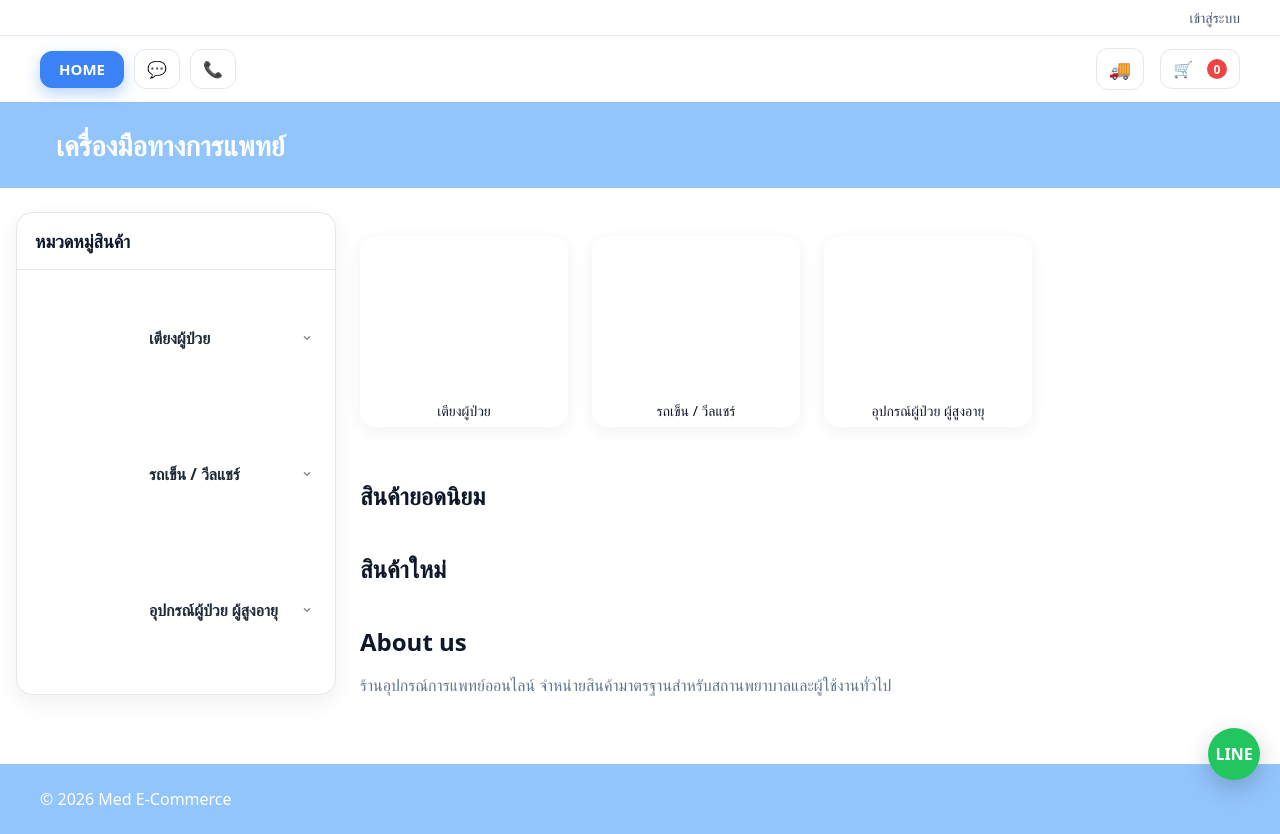
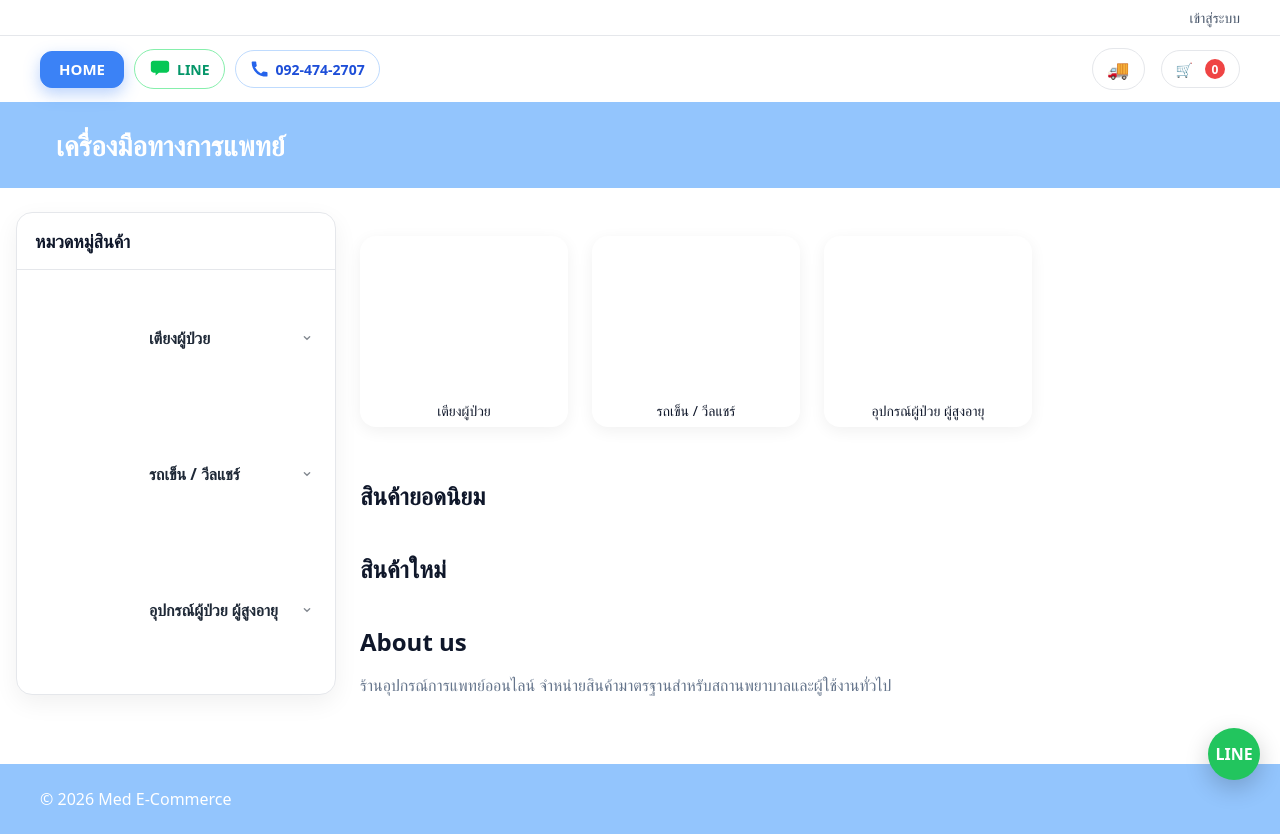
Before and after one commit to medecom34-ui/web-med, a plain HTML site: page docs/index.html in a window 1280 px wide. Drawn offline with Linux system fonts and the light colour scheme; no server answers.

Commit message:
contract

```diff
--- a/docs/assets/css/main.css
+++ b/docs/assets/css/main.css
@@ -1957,3 +1957,46 @@ html,body{margin:0;background:var(--bg);color:var(--ink);font-family:system-ui,S
   opacity: 1;
   transform: scale(1.05);
 }
+
+.header-icon {
+  display: inline-flex;
+  align-items: center;
+  gap: 6px;
+  padding: 8px 14px;
+  border-radius: 999px;
+  border: 1px solid #e5e7eb;
+  background: #fff;
+  font-weight: 600;
+  font-size: 14px;
+  text-decoration: none;
+  color: #0f172a;
+  transition: all .15s ease;
+}
+
+.header-icon:hover {
+  transform: translateY(-1px);
+  box-shadow: 0 4px 10px rgba(0,0,0,.08);
+}
+
+/* LINE */
+.header-line {
+  border-color: #86efac;
+}
+.header-line span {
+  color: #059669;
+}
+
+/* PHONE */
+.header-phone {
+  border-color: #bfdbfe;
+}
+.header-phone span {
+  color: #1d4ed8;
+}
+
+/* mobile: ซ่อนตัวอักษร เหลือแต่ไอค่อน */
+@media (max-width: 520px) {
+  .header-icon span {
+    display: none;
+  }
+}
--- a/docs/index.html
+++ b/docs/index.html
@@ -123,9 +123,38 @@
 <div class="header-left">
   <a class="nav-pill active" href="index.html">HOME</a>
 
-<a class="header-icon" href="https://line.me/R/ti/p/@876sqopb">💬</a>
-<a class="header-icon" href="tel:0924742707">📞</a>
 
+  <!-- LINE -->
+  <a class="header-icon header-line"
+     href="https://line.me/R/ti/p/@876sqopb"
+     target="_blank"
+     title="ติดต่อทาง LINE">
+    <svg viewBox="0 0 24 24" width="22" height="22" aria-hidden="true">
+      <path fill="#06C755"
+        d="M19.2 3H4.8C3.26 3 2 4.26 2 5.8v7.4C2 14.74
+           3.26 16 4.8 16h2.4v3l3.6-3h8.4
+           c1.54 0 2.8-1.26 2.8-2.8V5.8
+           C22 4.26 20.74 3 19.2 3z"/>
+    </svg>
+    <span>LINE</span>
+  </a>
+
+  <!-- PHONE -->
+  <a class="header-icon header-phone"
+     href="tel:0924742707"
+     title="โทรศัพท์">
+    <svg viewBox="0 0 24 24" width="20" height="20" aria-hidden="true">
+      <path fill="#2563eb"
+        d="M6.62 10.79a15.05 15.05 0 006.59 6.59l2.2-2.2
+           a1 1 0 011.01-.24c1.12.37 2.33.57
+           3.58.57a1 1 0 011 1v3.5
+           a1 1 0 01-1 1C10.07 22 2 13.93 2 4
+           a1 1 0 011-1h3.5a1 1 0 011 1
+           c0 1.25.2 2.46.57 3.59
+           a1 1 0 01-.25 1.01l-2.2 2.19z"/>
+    </svg>
+    <span>092-474-2707</span>
+  </a>
 </div>
 
 
```
